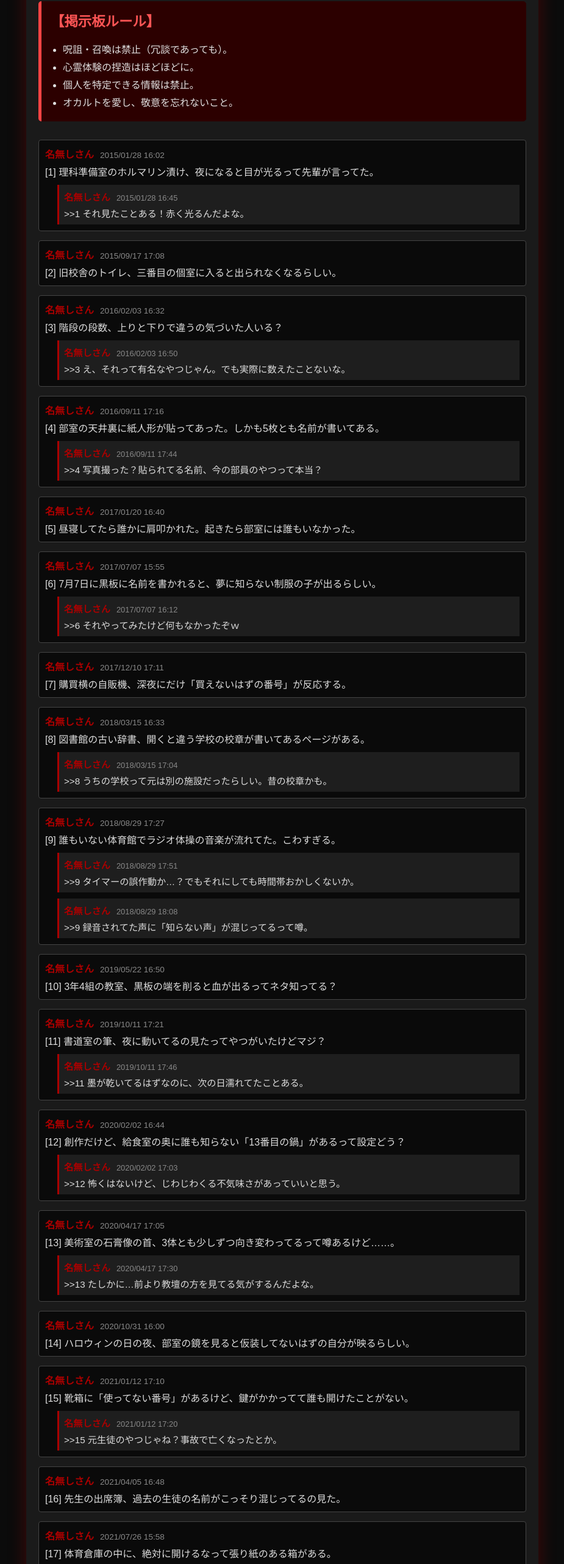
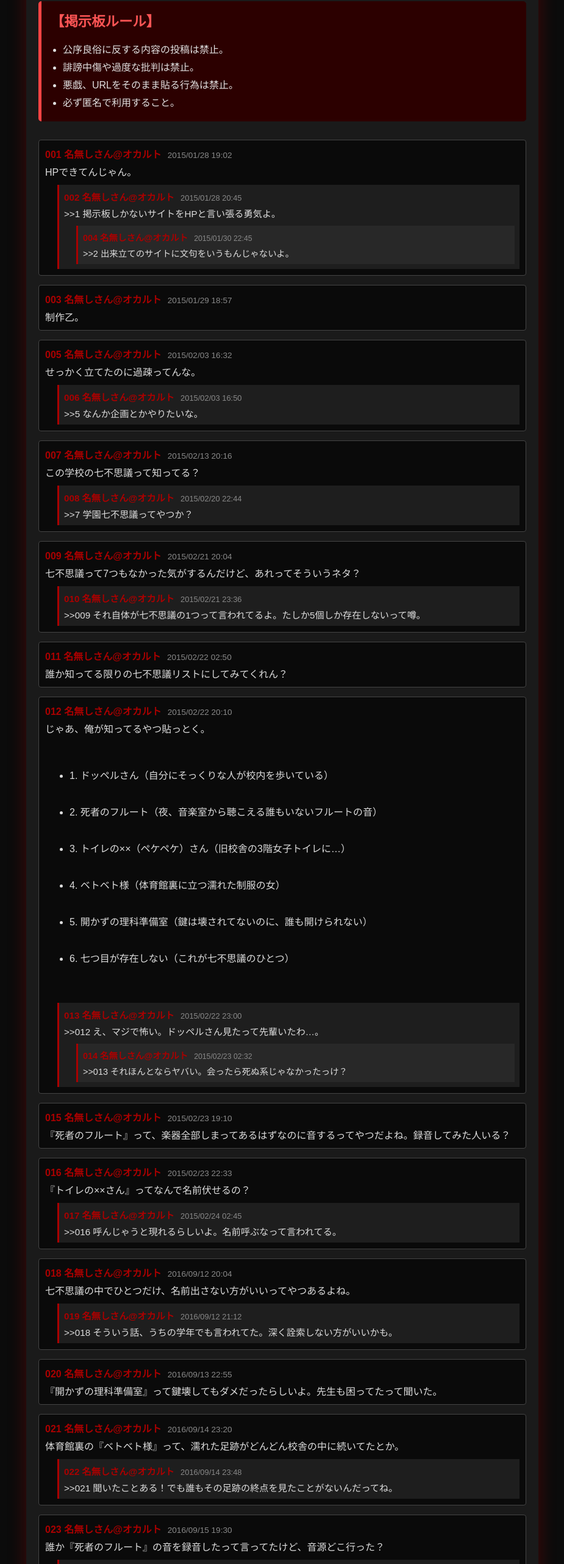
Before and after one commit to kakapo-105/blood_chocolate, a plain HTML site: page index.html in a window 1280 px wide. Shown: the part 136-2700 px from the top of the page at 61% size, without its empty margins (177-1102 px from the left). Drawn offline with Linux system fonts and the light colour scheme.

Commit message:
Add files via upload

```diff
--- a/index.html
+++ b/index.html
@@ -112,10 +112,10 @@
     <div class="rules">
       <h2>【掲示板ルール】</h2>
       <ul>
-        <li>呪詛・召喚は禁止（冗談であっても）。</li>
-        <li>心霊体験の捏造はほどほどに。</li>
-        <li>個人を特定できる情報は禁止。</li>
-        <li>オカルトを愛し、敬意を忘れないこと。<span class="hidden-link"><a href="hiddenLink1.html">◆</a></span></li>
+        <li>公序良俗に反する内容の投稿は禁止。</li>
+        <li>誹謗中傷や過度な批判は禁止。</li>
+        <li>悪戯、URLをそのまま貼る行為は禁止。</li>
+        <li>必ず匿名で利用すること。<span class="hidden-link"><a href="hiddenLink1.html">◆</a></span></li>
       </ul>
     </div>
 
@@ -126,248 +126,249 @@
 <!-- 番号付き投稿とリプライ形式の例 -->
 
 <div class="post" id="post1">
-  <div><span class="name">名無しさん</span><span class="time">2015/01/28 16:02</span></div>
-  <div class="content">[1] 理科準備室のホルマリン漬け、夜になると目が光るって先輩が言ってた。</div>
+  <div><span class="name">001 名無しさん@オカルト</span><span class="time">2015/01/28 19:02</span></div>
+  <div class="content">HPできてんじゃん。</div>
 
   <div class="reply">
-    <div><span class="name">名無しさん</span><span class="time">2015/01/28 16:45</span></div>
-    <div class="content">>>1 それ見たことある！赤く光るんだよな。</div>
+    <div><span class="name">002 名無しさん@オカルト</span><span class="time">2015/01/28 20:45</span></div>
+    <div class="content">>>1 掲示板しかないサイトをHPと言い張る勇気よ。</div>
+    <div class="reply">
+      <div><span class="name">004 名無しさん@オカルト</span><span class="time">2015/01/30 22:45</span></div>
+      <div class="content">>>2 出来立てのサイトに文句をいうもんじゃないよ。</div>
+    </div>
   </div>
 </div>
 
 <div class="post" id="post2">
-  <div><span class="name">名無しさん</span><span class="time">2015/09/17 17:08</span></div>
-  <div class="content">[2] 旧校舎のトイレ、三番目の個室に入ると出られなくなるらしい。</div>
+  <div><span class="name">003 名無しさん@オカルト</span><span class="time">2015/01/29 18:57</span></div>
+  <div class="content">制作乙。</div>
 </div>
 
 <div class="post" id="post3">
-  <div><span class="name">名無しさん</span><span class="time">2016/02/03 16:32</span></div>
-  <div class="content">[3] 階段の段数、上りと下りで違うの気づいた人いる？</div>
+  <div><span class="name">005 名無しさん@オカルト</span><span class="time">2015/02/03 16:32</span></div>
+  <div class="content">せっかく立てたのに過疎ってんな。</div>
 
   <div class="reply">
-    <div><span class="name">名無しさん</span><span class="time">2016/02/03 16:50</span></div>
-    <div class="content">>>3 え、それって有名なやつじゃん。でも実際に数えたことないな。</div>
+    <div><span class="name">006 名無しさん@オカルト</span><span class="time">2015/02/03 16:50</span></div>
+    <div class="content">>>5 なんか企画とかやりたいな。</div>
   </div>
 </div>
 
 <div class="post" id="post4">
-  <div><span class="name">名無しさん</span><span class="time">2016/09/11 17:16</span></div>
-  <div class="content">[4] 部室の天井裏に紙人形が貼ってあった。しかも5枚とも名前が書いてある。</div>
+  <div><span class="name">007 名無しさん@オカルト</span><span class="time">2015/02/13 20:16</span></div>
+  <div class="content">この学校の七不思議って知ってる？</div>
 
   <div class="reply">
-    <div><span class="name">名無しさん</span><span class="time">2016/09/11 17:44</span></div>
-    <div class="content">>>4 写真撮った？貼られてる名前、今の部員のやつって本当？</div>
+    <div><span class="name">008 名無しさん@オカルト</span><span class="time">2015/02/20 22:44</span></div>
+    <div class="content">>>7 学園七不思議ってやつか？</div>
   </div>
 </div>
 
 <div class="post" id="post5">
-  <div><span class="name">名無しさん</span><span class="time">2017/01/20 16:40</span></div>
-  <div class="content">[5] 昼寝してたら誰かに肩叩かれた。起きたら部室には誰もいなかった。</div>
+  <div><span class="name">009 名無しさん@オカルト</span><span class="time">2015/02/21 20:04</span></div>
+  <div class="content">七不思議って7つもなかった気がするんだけど、あれってそういうネタ？</div>
+
+  <div class="reply">
+    <div><span class="name">010 名無しさん@オカルト</span><span class="time">2015/02/21 23:36</span></div>
+    <div class="content">>>009 それ自体が七不思議の1つって言われてるよ。たしか5個しか存在しないって噂。</div>
+  </div>
 </div>
 
 <div class="post" id="post6">
-  <div><span class="name">名無しさん</span><span class="time">2017/07/07 15:55</span></div>
-  <div class="content">[6] 7月7日に黒板に名前を書かれると、夢に知らない制服の子が出るらしい。</div>
+  <div><span class="name">011 名無しさん@オカルト</span><span class="time">2015/02/22 02:50</span></div>
+  <div class="content">誰か知ってる限りの七不思議リストにしてみてくれん？</div>
+</div>
+
+<div class="post" id="post7">
+  <div><span class="name">012 名無しさん@オカルト</span><span class="time">2015/02/22 20:10</span></div>
+  <div class="content">じゃあ、俺が知ってるやつ貼っとく。
+<ul>
+  <li>1. ドッペルさん（自分にそっくりな人が校内を歩いている）</li>
+  <li>2. 死者のフルート（夜、音楽室から聴こえる誰もいないフルートの音）</li>
+  <li>3. トイレの××（ペケペケ）さん（旧校舎の3階女子トイレに…）</li>
+  <li>4. ベトベト様（体育館裏に立つ濡れた制服の女）</li>
+  <li>5. 開かずの理科準備室（鍵は壊されてないのに、誰も開けられない）</li>
+  <li>6. 七つ目が存在しない（これが七不思議のひとつ）</li>
+</ul>
+</div>
 
   <div class="reply">
-    <div><span class="name">名無しさん</span><span class="time">2017/07/07 16:12</span></div>
-    <div class="content">>>6 それやってみたけど何もなかったぞｗ</div>
+    <div><span class="name">013 名無しさん@オカルト</span><span class="time">2015/02/22 23:00</span></div>
+    <div class="content">>>012 え、マジで怖い。ドッペルさん見たって先輩いたわ…。</div>
+    <div class="reply">
+      <div><span class="name">014 名無しさん@オカルト</span><span class="time">2015/02/23 02:32</span></div>
+      <div class="content">>>013 それほんとならヤバい。会ったら死ぬ系じゃなかったっけ？</div>
+    </div>
   </div>
 </div>
 
-<div class="post" id="post7">
-  <div><span class="name">名無しさん</span><span class="time">2017/12/10 17:11</span></div>
-  <div class="content">[7] 購買横の自販機、深夜にだけ「買えないはずの番号」が反応する。</div>
-</div>
-
 <div class="post" id="post8">
-  <div><span class="name">名無しさん</span><span class="time">2018/03/15 16:33</span></div>
-  <div class="content">[8] 図書館の古い辞書、開くと違う学校の校章が書いてあるページがある。</div>
-
-  <div class="reply">
-    <div><span class="name">名無しさん</span><span class="time">2018/03/15 17:04</span></div>
-    <div class="content">>>8 うちの学校って元は別の施設だったらしい。昔の校章かも。</div>
-  </div>
+  <div><span class="name">015 名無しさん@オカルト</span><span class="time">2015/02/23 19:10</span></div>
+  <div class="content">『死者のフルート』って、楽器全部しまってあるはずなのに音するってやつだよね。録音してみた人いる？</div>
 </div>
 
 <div class="post" id="post9">
-  <div><span class="name">名無しさん</span><span class="time">2018/08/29 17:27</span></div>
-  <div class="content">[9] 誰もいない体育館でラジオ体操の音楽が流れてた。こわすぎる。</div>
+  <div><span class="name">016 名無しさん@オカルト</span><span class="time">2015/02/23 22:33</span></div>
+  <div class="content">『トイレの××さん』ってなんで名前伏せるの？</div>
 
   <div class="reply">
-    <div><span class="name">名無しさん</span><span class="time">2018/08/29 17:51</span></div>
-    <div class="content">>>9 タイマーの誤作動か…？でもそれにしても時間帯おかしくないか。</div>
-  </div>
-  <div class="reply">
-    <div><span class="name">名無しさん</span><span class="time">2018/08/29 18:08</span></div>
-    <div class="content">>>9 録音されてた声に「知らない声」が混じってるって噂。</div>
+    <div><span class="name">017 名無しさん@オカルト</span><span class="time">2015/02/24 02:45</span></div>
+    <div class="content">>>016 呼んじゃうと現れるらしいよ。名前呼ぶなって言われてる。</div>
   </div>
 </div>
 
 <div class="post" id="post10">
-  <div><span class="name">名無しさん</span><span class="time">2019/05/22 16:50</span></div>
-  <div class="content">[10] 3年4組の教室、黒板の端を削ると血が出るってネタ知ってる？</div>
+  <div><span class="name">018 名無しさん@オカルト</span><span class="time">2016/09/12 20:04</span></div>
+  <div class="content">七不思議の中でひとつだけ、名前出さない方がいいってやつあるよね。</div>
+
+  <div class="reply">
+    <div><span class="name">019 名無しさん@オカルト</span><span class="time">2016/09/12 21:12</span></div>
+    <div class="content">>>018 そういう話、うちの学年でも言われてた。深く詮索しない方がいいかも。</div>
+  </div>
 </div>
 
 <div class="post" id="post11">
-  <div><span class="name">名無しさん</span><span class="time">2019/10/11 17:21</span></div>
-  <div class="content">[11] 書道室の筆、夜に動いてるの見たってやつがいたけどマジ？</div>
-
-  <div class="reply">
-    <div><span class="name">名無しさん</span><span class="time">2019/10/11 17:46</span></div>
-    <div class="content">>>11 墨が乾いてるはずなのに、次の日濡れてたことある。</div>
-  </div>
+  <div><span class="name">020 名無しさん@オカルト</span><span class="time">2016/09/13 22:55</span></div>
+  <div class="content">『開かずの理科準備室』って鍵壊してもダメだったらしいよ。先生も困ってたって聞いた。</div>
 </div>
 
 <div class="post" id="post12">
-  <div><span class="name">名無しさん</span><span class="time">2020/02/02 16:44</span></div>
-  <div class="content">[12] 創作だけど、給食室の奥に誰も知らない「13番目の鍋」があるって設定どう？</div>
+  <div><span class="name">021 名無しさん@オカルト</span><span class="time">2016/09/14 23:20</span></div>
+  <div class="content">体育館裏の『ベトベト様』って、濡れた足跡がどんどん校舎の中に続いてたとか。</div>
 
   <div class="reply">
-    <div><span class="name">名無しさん</span><span class="time">2020/02/02 17:03</span></div>
-    <div class="content">>>12 怖くはないけど、じわじわくる不気味さがあっていいと思う。</div>
+    <div><span class="name">022 名無しさん@オカルト</span><span class="time">2016/09/14 23:48</span></div>
+    <div class="content">>>021 聞いたことある！でも誰もその足跡の終点を見たことがないんだってね。</div>
   </div>
 </div>
 
 <div class="post" id="post13">
-  <div><span class="name">名無しさん</span><span class="time">2020/04/17 17:05</span></div>
-  <div class="content">[13] 美術室の石膏像の首、3体とも少しずつ向き変わってるって噂あるけど……。</div>
+  <div><span class="name">023 名無しさん@オカルト</span><span class="time">2016/09/15 19:30</span></div>
+  <div class="content">誰か『死者のフルート』の音を録音したって言ってたけど、音源どこ行った？</div>
 
   <div class="reply">
-    <div><span class="name">名無しさん</span><span class="time">2020/04/17 17:30</span></div>
-    <div class="content">>>13 たしかに…前より教壇の方を見てる気がするんだよな。</div>
+    <div><span class="name">024 名無しさん@オカルト</span><span class="time">2016/09/15 20:12</span></div>
+    <div class="content">>>023 音声ファイルは消えたとか、壊れたって話しか聞かない。呪いか何か？</div>
   </div>
 </div>
 
 <div class="post" id="post14">
-  <div><span class="name">名無しさん</span><span class="time">2020/10/31 16:00</span></div>
-  <div class="content">[14] ハロウィンの日の夜、部室の鏡を見ると仮装してないはずの自分が映るらしい。</div>
+  <div><span class="name">025 名無しさん@オカルト</span><span class="time">2017/05/10 20:43</span></div>
+  <div class="content">あの…『トイレの××さん』って、今でも現れるの？旧校舎入ったことないんだけど。</div>
+
+  <div class="reply">
+    <div><span class="name">026 名無しさん@オカルト</span><span class="time">2017/05/10 21:15</span></div>
+    <div class="content">>>025 昨年の文化祭のあと、誰か鍵かけ忘れて入ったらしいよ。</div>
+    <div class="reply">
+      <div><span class="name">027 名無しさん@オカルト</span><span class="time">2017/05/10 21:40</span></div>
+      <div class="content">>>026 で？どうなったの？</div>
+    </div>
+  </div>
 </div>
 
 <div class="post" id="post15">
-  <div><span class="name">名無しさん</span><span class="time">2021/01/12 17:10</span></div>
-  <div class="content">[15] 靴箱に「使ってない番号」があるけど、鍵がかかってて誰も開けたことがない。</div>
+  <div><span class="name">028 名無しさん@オカルト</span><span class="time">2017/06/11 18:12</span></div>
+  <div class="content">>>027 入ったやつ、翌週から学校来てないって噂。本当かどうかは知らんけど。</div>
+</div>
+
+<div class="post" id="post16">
+  <div><span class="name">029 名無しさん@オカルト</span><span class="time">2018/03/01 21:58</span></div>
+  <div class="content">うちの部に残ってる七不思議の記録、6つしかない。なんで？</div>
 
   <div class="reply">
-    <div><span class="name">名無しさん</span><span class="time">2021/01/12 17:20</span></div>
-    <div class="content">>>15 元生徒のやつじゃね？事故で亡くなったとか。</div>
+    <div><span class="name">030 名無しさん@オカルト</span><span class="time">2018/03/01 23:17</span></div>
+    <div class="content">>>029 それが最後の七不思議なんだよ。「七不思議なのに7つない」って。</div>
   </div>
 </div>
 
-<div class="post" id="post16">
-  <div><span class="name">名無しさん</span><span class="time">2021/04/05 16:48</span></div>
-  <div class="content">[16] 先生の出席簿、過去の生徒の名前がこっそり混じってるの見た。</div>
+<div class="post" id="post17">
+  <div><span class="name">031 名無しさん@オカルト</span><span class="time">2019/01/12 20:20</span></div>
+  <div class="content">オカ研ってさ、代替わっても七不思議の話題だけは絶えないよな。なんか憑いてんのかな。</div>
 </div>
 
-<div class="post" id="post17">
-  <div><span class="name">名無しさん</span><span class="time">2021/07/26 15:58</span></div>
-  <div class="content">[17] 体育倉庫の中に、絶対に開けるなって張り紙のある箱がある。</div>
+<div class="post" id="post18">
+  <div><span class="name">032 名無しさん@オカルト</span><span class="time">2020/02/17 9:20</span></div>
+  <div class="content">あのニュース、この学校の生徒の家族らしいぞ。</div>
+</div>
+
+<div class="post" id="post18">
+  <div><span class="name">033 名無しさん@オカルト</span><span class="time">2020/05/23 00:20</span></div>
+  <div class="content">世界の真実を知る手がかりをここに残す</div>
 
   <div class="reply">
-    <div><span class="name">名無しさん</span><span class="time">2021/07/26 16:05</span></div>
-    <div class="content">>>17 昔の事故で亡くなった生徒の遺品じゃないかって噂。</div>
-  </div>
-  <div class="reply">
-    <div><span class="name">名無しさん</span><span class="time">2021/07/26 16:19</span></div>
-    <div class="content">>>17 おれ見たことあるけど、鍵かかってたし張り紙が変色してた。</div>
+    <div><span class="name">034 名無しさん@オカルト</span><span class="time">2018/03/01 23:17</span></div>
+    <div class="content">>>033 なにこれ？</div>
   </div>
 </div>
 
-<div class="post" id="post18">
-  <div><span class="name">名無しさん</span><span class="time">2022/01/09 16:39</span></div>
-  <div class="content">[18] 音楽室のピアノ、夜になると自動演奏が始まるんだって。</div>
-</div>
-
 <div class="post" id="post19">
-  <div><span class="name">名無しさん</span><span class="time">2022/06/06 17:00</span></div>
-  <div class="content">[19] 廊下に置いてあった古い机、誰も触ってないのに位置が変わってた。</div>
+  <div><span class="name">035 名無しさん@オカルト</span><span class="time">2020/09/17 21:13</span></div>
+  <div class="content">>>033 「世界の真実を知る手がかり」って、あれがそうなんじゃないの。いわゆる七不思議外伝ってやつ。</div>
 
   <div class="reply">
-    <div><span class="name">名無しさん</span><span class="time">2022/06/06 17:18</span></div>
-    <div class="content">>>19 それ、夜中の見回りの先生も気づいてたらしい。</div>
+    <div><span class="name">036 名無しさん@オカルト</span><span class="time">2020/09/18 22:41</span></div>
+    <div class="content">>>035 詳しく。</div>
   </div>
 </div>
 
 <div class="post" id="post20">
-  <div><span class="name">名無しさん</span><span class="time">2022/09/01 16:14</span></div>
-  <div class="content">[20] 創作：誰も知らないはずの「5階」があるという夢を何人かが同時に見たらしい。</div>
-
-  <div class="reply">
-    <div><span class="name">名無しさん</span><span class="time">2022/09/01 16:33</span></div>
-    <div class="content">>>20 わかる、夢だけどやたらリアルな感じの校舎だった。</div>
-  </div>
+  <div><span class="name">037 名無しさん@オカルト</span><span class="time">2020/09/19 19:55</span></div>
+  <div class="content">一応リストある。全部が全部オカ研の記録にあるわけじゃないけど、昔の部誌にも断片が残ってる。<br>・死者の彷徨<br>・2年のダレカさん<br>・イシヅミ様<br>・禁忌の真世界試験<br>※あと「ドッペルさん」だけど、これは掘り返すの禁止らしい。</div>
 </div>
 
 <div class="post" id="post21">
-  <div><span class="name">名無しさん</span><span class="time">2022/11/03 16:22</span></div>
-  <div class="content">[21] 部室のロッカーの中に、開けると中が「外の風景」になってるって話知ってる？</div>
+  <div><span class="name">038 名無しさん@オカルト</span><span class="time">2020/10/01 22:02</span></div>
+  <div class="content">「死者の彷徨」って見たって人多くない？ うちの近所の踏切で、夜中に髪の長い女子が立ってたって噂なら聞いた。</div>
 </div>
 
 <div class="post" id="post22">
-  <div><span class="name">名無しさん</span><span class="time">2022/12/25 17:14</span></div>
-  <div class="content">[22] クリスマスの夜にだけ、誰もいない講堂で合唱が聞こえる。</div>
-
-  <div class="reply">
-    <div><span class="name">名無しさん</span><span class="time">2022/12/25 17:25</span></div>
-    <div class="content">>>22 校内放送の誤作動ってことにされてたけど、録音記録には残ってなかったらしい。</div>
-  </div>
+  <div><span class="name">039 名無しさん@オカルト</span><span class="time">2020/10/05 23:40</span></div>
+  <div class="content">>>038 あれはね、誰も彼女の名前を知らない。死因も毎回違うんだよ。「ストーカーに刺された」とか「彼氏に殺された」とか「失恋で飛び込んだ」とか。けど共通してるのが、“長髪の女”ってこと。あと、霊感ない人でも見るらしい。</div>
 </div>
 
 <div class="post" id="post23">
-  <div><span class="name">名無しさん</span><span class="time">2023/01/16 16:40</span></div>
-  <div class="content">[23] 校庭の片隅に、誰が作ったか分からない小さな鳥居がある。</div>
+  <div><span class="name">040 名無しさん@オカルト</span><span class="time">2021/02/11 20:16</span></div>
+  <div class="content">「2年のダレカさん」はガチ。2Aの窓際一番後ろ、机が1つ余ってるってのは有名な話。あそこに“見える”やつ、今年もいるらしい。</div>
 </div>
 
 <div class="post" id="post24">
-  <div><span class="name">名無しさん</span><span class="time">2023/02/28 16:48</span></div>
-  <div class="content">[24] 生徒手帳の最後のページに、知らない地図が印刷されてたって話。</div>
-
-  <div class="reply">
-    <div><span class="name">名無しさん</span><span class="time">2023/02/28 17:01</span></div>
-    <div class="content">>>24 それ、卒業生しか見られないとかいう都市伝説もあったな。</div>
-  </div>
+  <div><span class="name">041 名無しさん@オカルト</span><span class="time">2021/03/03 19:55</span></div>
+  <div class="content">>>040 ダレカさんってさ、「見える人」には36人目に見えるけど、他の人には空席なんでしょ？それって実在してるのか霊的な存在なのか微妙にわからんのが怖い。</div>
 </div>
 
 <div class="post" id="post25">
-  <div><span class="name">名無しさん</span><span class="time">2023/03/20 16:27</span></div>
-  <div class="content">[25] 教室の壁に、鉛筆で書かれた「助けて」って文字が浮かび上がってた。</div>
-
-  <div class="reply">
-    <div><span class="name">名無しさん</span><span class="time">2023/03/20 16:35</span></div>
-    <div class="content">>>25 消してもまた浮き出てくるってやつでしょ？それ創作だよ。</div>
-    <div><span class="name">名無しさん</span><span class="time">2023/03/20 16:48</span></div>
-    <div class="content">>>25 いや実際に見たって言ってた先輩いたぞ。</div>
-  </div>
+  <div><span class="name">042 名無しさん@オカルト</span><span class="time">2021/06/27 22:30</span></div>
+  <div class="content">見える人は1年に1人って言われてるけど、どうやって選ばれてるのか分からん。で、その人だけ卒業するまでずっと付きまとわれる。でも進級すれば消える。なにその仕様。</div>
 </div>
 
 <div class="post" id="post26">
-  <div><span class="name">名無しさん</span><span class="time">2023/04/14 17:05</span></div>
-  <div class="content">[26] 旧体育館の窓、昼間でも中から誰かが見てるって話あるけどマジ？</div>
+  <div><span class="name">043 名無しさん@オカルト</span><span class="time">2021/11/01 23:20</span></div>
+  <div class="content">「イシヅミ様」ってなんだっけ？ 願いが叶うって話じゃなかった？</div>
 </div>
 
 <div class="post" id="post27">
-  <div><span class="name">名無しさん</span><span class="time">2023/05/01 16:50</span></div>
-  <div class="content">[27] 美術準備室の裏に、「この先立入禁止」って扉がある。誰も入ったことない。</div>
+  <div><span class="name">044 名無しさん@オカルト</span><span class="time">2021/11/05 22:48</span></div>
+  <div class="content">そう、校舎裏の林の奥にある石台みたいなやつ。そこに石を積んで願い事言うと叶うらしい。でも全員じゃない。石の数とか、種類とか、言い方とかで“選ばれる”らしい。つまり、願いを聞くのは“イシヅミ様”で、人間じゃないって話。</div>
 </div>
 
 <div class="post" id="post28">
-  <div><span class="name">名無しさん</span><span class="time">2023/05/18 16:30</span></div>
-  <div class="content">[28] 創作ネタ：二度と戻れない「時間割のない日」が存在するとか。</div>
+  <div><span class="name">045 名無しさん@オカルト</span><span class="time">2022/03/15 21:07</span></div>
+  <div class="content">イシヅミ様って、昔は社も何もなくてただの石台だったって聞いた。最近誰かが祠っぽいの作ったっぽいけど、逆に怖くなって誰も近寄ってない。</div>
 </div>
 
 <div class="post" id="post29">
-  <div><span class="name">名無しさん</span><span class="time">2023/06/05 16:55</span></div>
-  <div class="content">[29] 風紀委員の腕章、夜に廊下に落ちてた。誰も落としてないってさ。</div>
-
-  <div class="reply">
-    <div><span class="name">名無しさん</span><span class="time">2023/06/05 17:07</span></div>
-    <div class="content">>>29 夜の風紀委員ってやつの話、また流行ってんのかｗ</div>
-  </div>
+  <div><span class="name">046 名無しさん@オカルト</span><span class="time">2023/01/12 23:33</span></div>
+  <div class="content">「禁忌の真世界試験」って、あの投稿が元ネタってことでOK？意味わからんけど逆にそれっぽくて笑った。</div>
 </div>
 
 <div class="post" id="post30">
-  <div><span class="name">名無しさん</span><span class="time">2023/06/17 17:03</span></div>
-  <div class="content">[30] 校内放送、誰も操作してないのに深夜0時に「始業ベル」鳴ってた。</div>
+  <div><span class="name">047 名無しさん@オカルト</span><span class="time">2023/03/03 22:14</span></div>
+  <div class="content">>>046 「悪霊に憑依された教師が、試験問題に謎の設問を書き加える」って設定、結構気に入ってる。最近の教師の出題見ると、ほんとにそうかもって疑いたくなる。</div>
+</div>
+
+<div class="post" id="post31">
+  <div><span class="name">048 名無しさん@オカルト</span><span class="time">2023/06/17 23:57</span></div>
+  <div class="content">七不思議の“外”にこんなにネタがあったとはね。次は「外伝の外伝」でも作るか？</div>
 </div>
 
 
```
